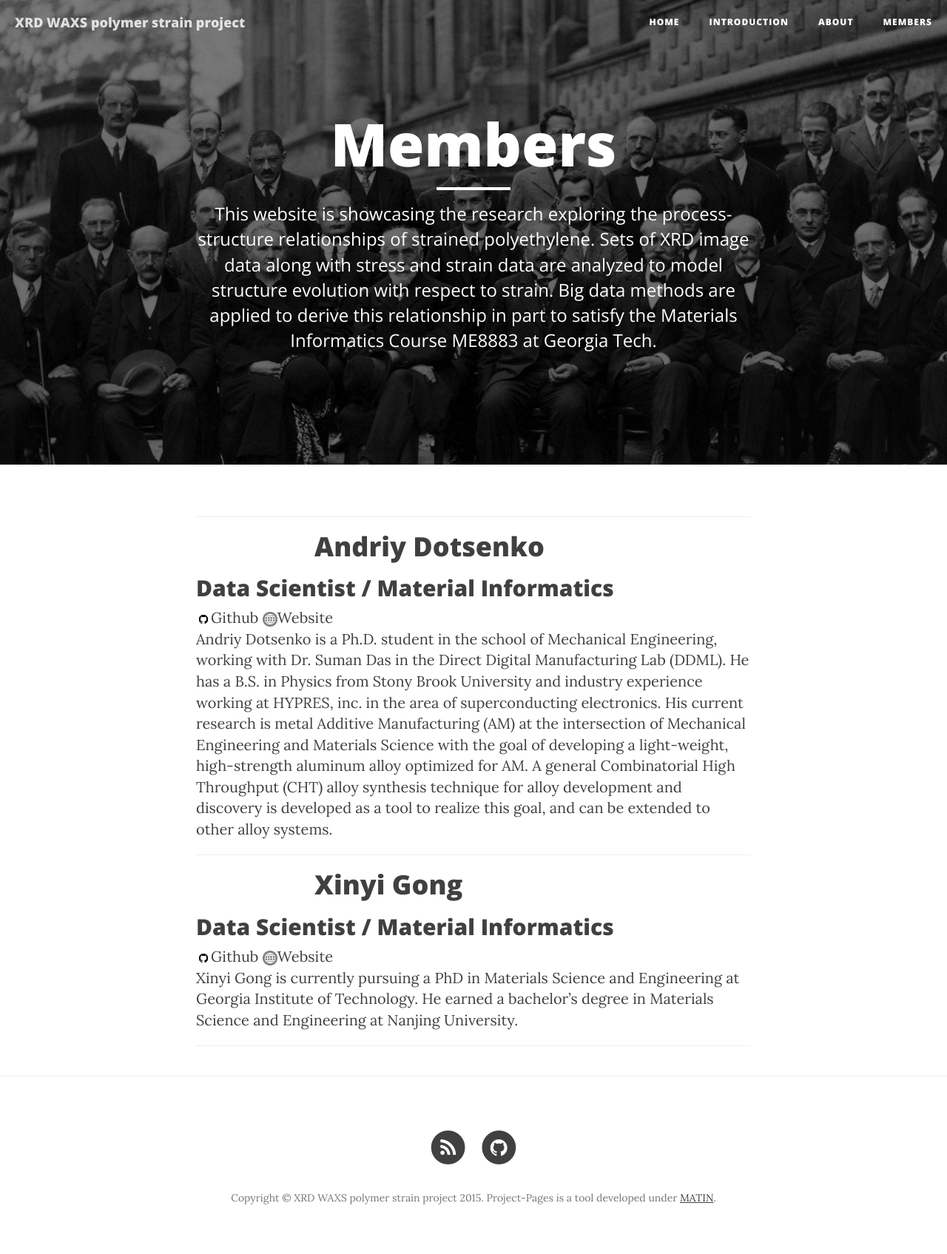
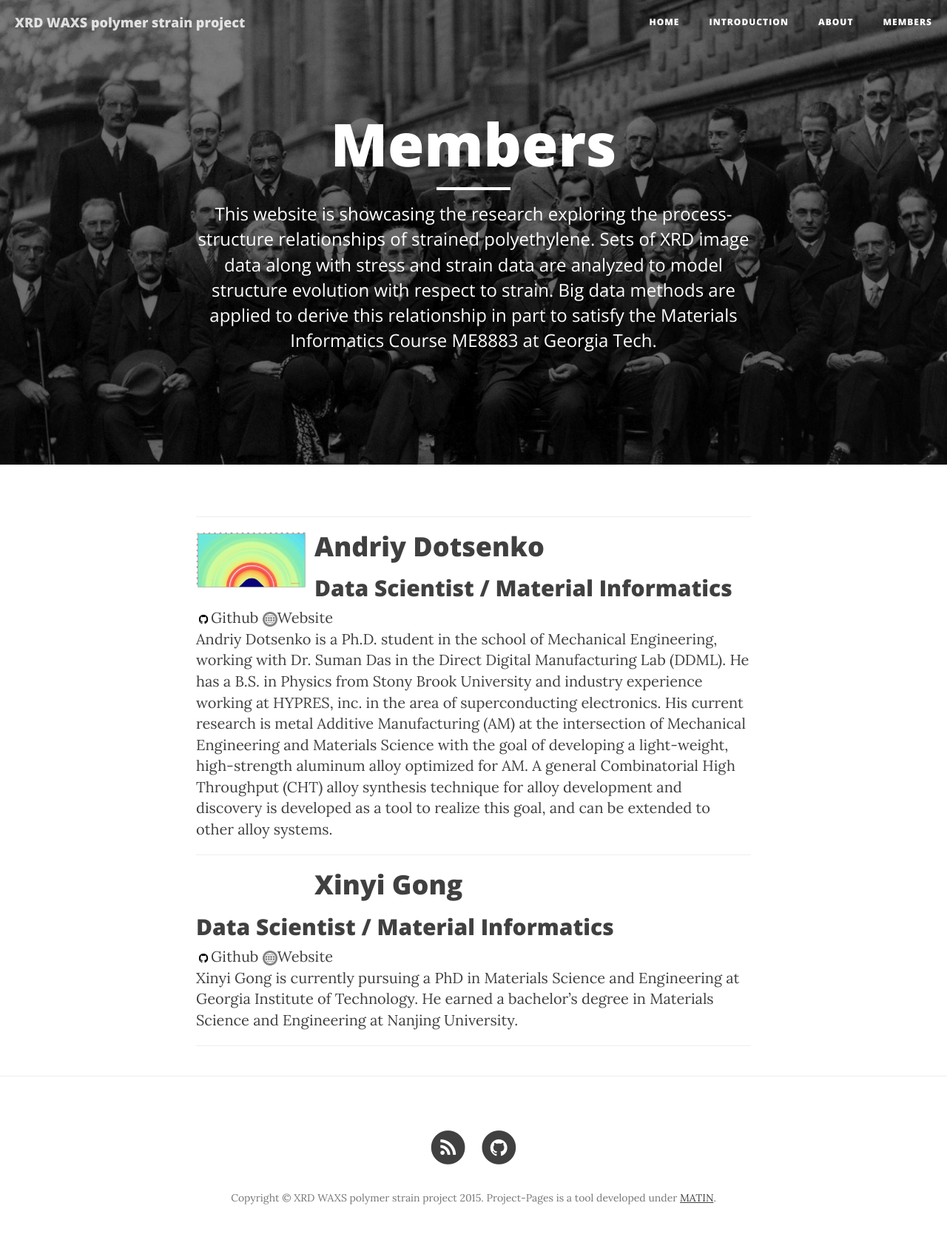
Before and after one commit to Materials-Informatics-Class-Fall2015/MIC-LENS, a Jekyll site: the page built from members.html, in a window 1280 px wide. Shown: the whole page at 74% size. Built offline with Jekyll 4.4.1, drawn with Linux system fonts in a browser that asks for light colours; nearby versions of some CDN libraries.

Commit message:
Update members.yml

```diff
--- a/_data/members.yml
+++ b/_data/members.yml
@@ -3,6 +3,7 @@
 - name: Andriy Dotsenko
   role: Data Scientist / Material Informatics
   github: adotsenko3
+  img: /XRD-WAXS-polymers/img/Abhirams WAXs picture.jpg
   bio: Andriy Dotsenko is a Ph.D. student in the school of Mechanical Engineering, working with Dr. Suman Das in the Direct Digital Manufacturing Lab (DDML). He has a B.S. in Physics from Stony Brook University and industry experience working at HYPRES, inc. in the area of superconducting electronics. His current research is metal Additive Manufacturing (AM) at the intersection of Mechanical Engineering and Materials Science with the goal of developing a light-weight, high-strength aluminum alloy optimized for AM. A general Combinatorial High Throughput (CHT) alloy synthesis technique for alloy development and discovery is developed as a tool to realize this goal, and can be extended to other alloy systems.
   url: http://adotsenko3.github.io/
 
```
